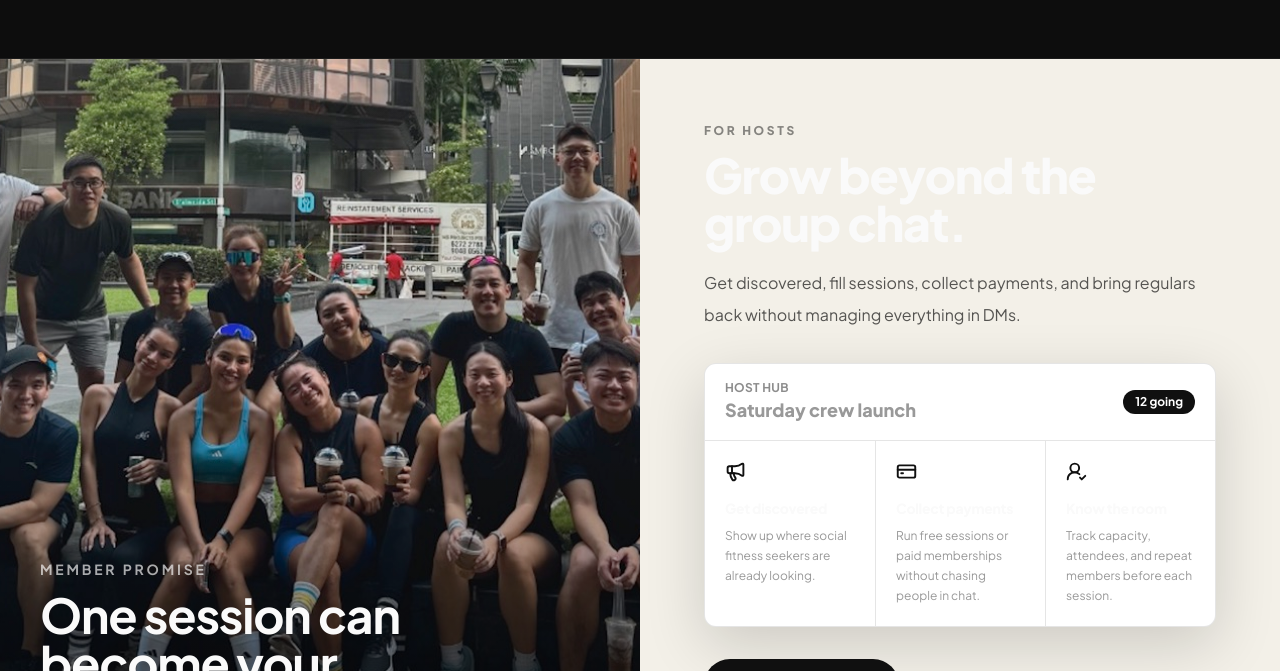
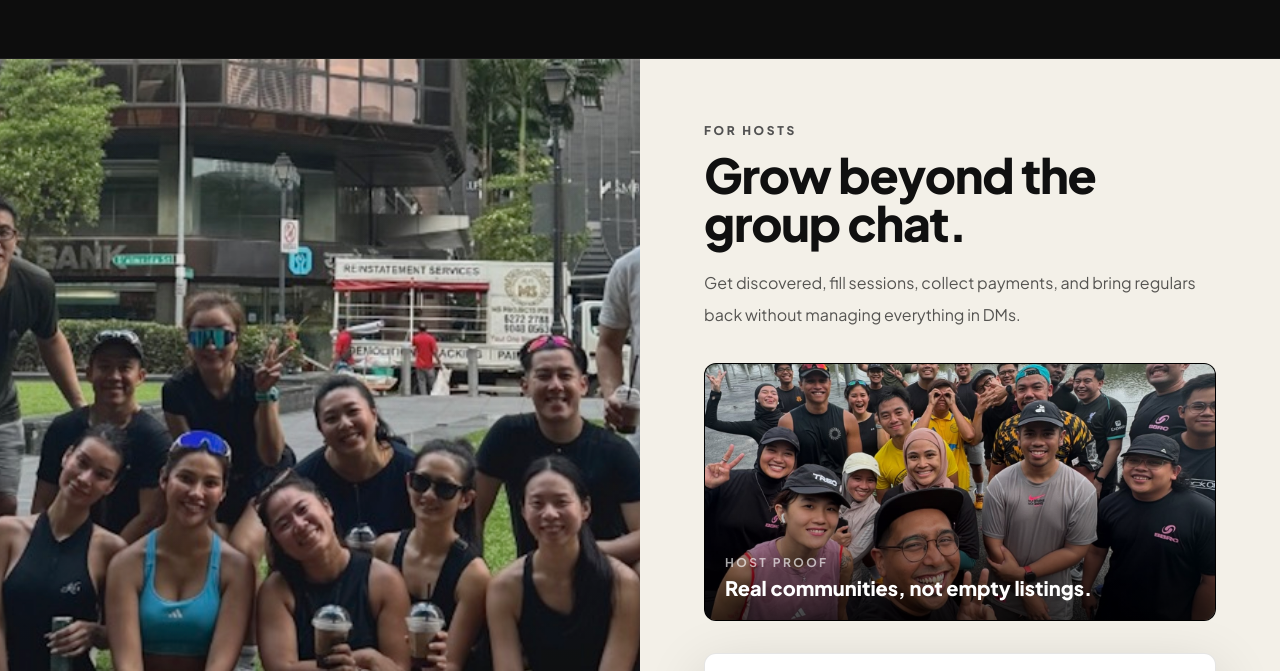
Before and after one commit to reagankangfitness-droid/sweatbuddy-sea-web, a Next.js app in the folder apps/web/: page / in a window 1280 px wide. Shown: the part 1600-2271 px from the top of the page. Built offline with nearby package versions, Linux system fonts and the light colour scheme; no server answers; the database is empty; a web font is replaced by a local one; what @uploadthing/react would draw is missing.

Commit message:
Restore host banner imagery

```diff
--- a/apps/web/src/app/host/page.tsx
+++ b/apps/web/src/app/host/page.tsx
@@ -107,9 +107,10 @@ export default function BecomeAHostPage() {
 
       <section className="relative min-h-[86svh] overflow-hidden px-5 pt-28 pb-16 sm:min-h-[82svh] sm:pt-36">
         <Image
-          src="/banner/running.jpg"
-          alt="People running together"
+          src="/images/hosts/run-club-group.jpg"
+          alt="A local fitness crew smiling together after a session"
           fill
+          sizes="100vw"
           className="object-cover"
           priority
         />
--- a/apps/web/src/app/page.tsx
+++ b/apps/web/src/app/page.tsx
@@ -322,13 +322,32 @@ export default async function HomePage() {
 
           <div className="bg-[#F3F0E8] text-[#101010] px-5 py-14 sm:p-12 lg:p-16 flex items-center">
             <div className="w-full max-w-xl mx-auto">
-              <p className="text-xs font-extrabold uppercase tracking-[0.22em] text-black/45">For hosts</p>
-              <h2 className="mt-3 text-3xl sm:text-5xl font-extrabold tracking-tight leading-tight">
+              <p className="text-xs font-extrabold uppercase tracking-[0.22em] text-neutral-600">For hosts</p>
+              <h2 className="mt-3 text-3xl sm:text-5xl font-extrabold tracking-tight leading-tight text-[#101010]">
                 Grow beyond the group chat.
               </h2>
               <p className="mt-5 text-base leading-8 text-black/65">
                 Get discovered, fill sessions, collect payments, and bring regulars back without managing everything in DMs.
               </p>
+
+              <div className="mt-8 overflow-hidden rounded-lg border border-black/10 bg-black">
+                <div className="relative h-56 sm:h-64">
+                  <Image
+                    src="/images/hosts/run-club-group.jpg"
+                    alt="A local fitness crew smiling together after a session"
+                    fill
+                    sizes="(min-width: 1024px) 42vw, 100vw"
+                    className="object-cover"
+                  />
+                  <div className="absolute inset-0 bg-gradient-to-t from-black/70 via-black/5 to-transparent" />
+                  <div className="absolute bottom-0 left-0 right-0 p-5">
+                    <p className="text-xs font-bold uppercase tracking-[0.2em] text-white/65">Host proof</p>
+                    <p className="mt-1 max-w-sm text-xl font-extrabold leading-tight text-white">
+                      Real communities, not empty listings.
+                    </p>
+                  </div>
+                </div>
+              </div>
 
               <div className="mt-8 rounded-lg border border-black/10 bg-white shadow-[0_18px_60px_rgba(0,0,0,0.16)] overflow-hidden">
                 <div className="flex items-center justify-between border-b border-black/10 px-5 py-4">
```
